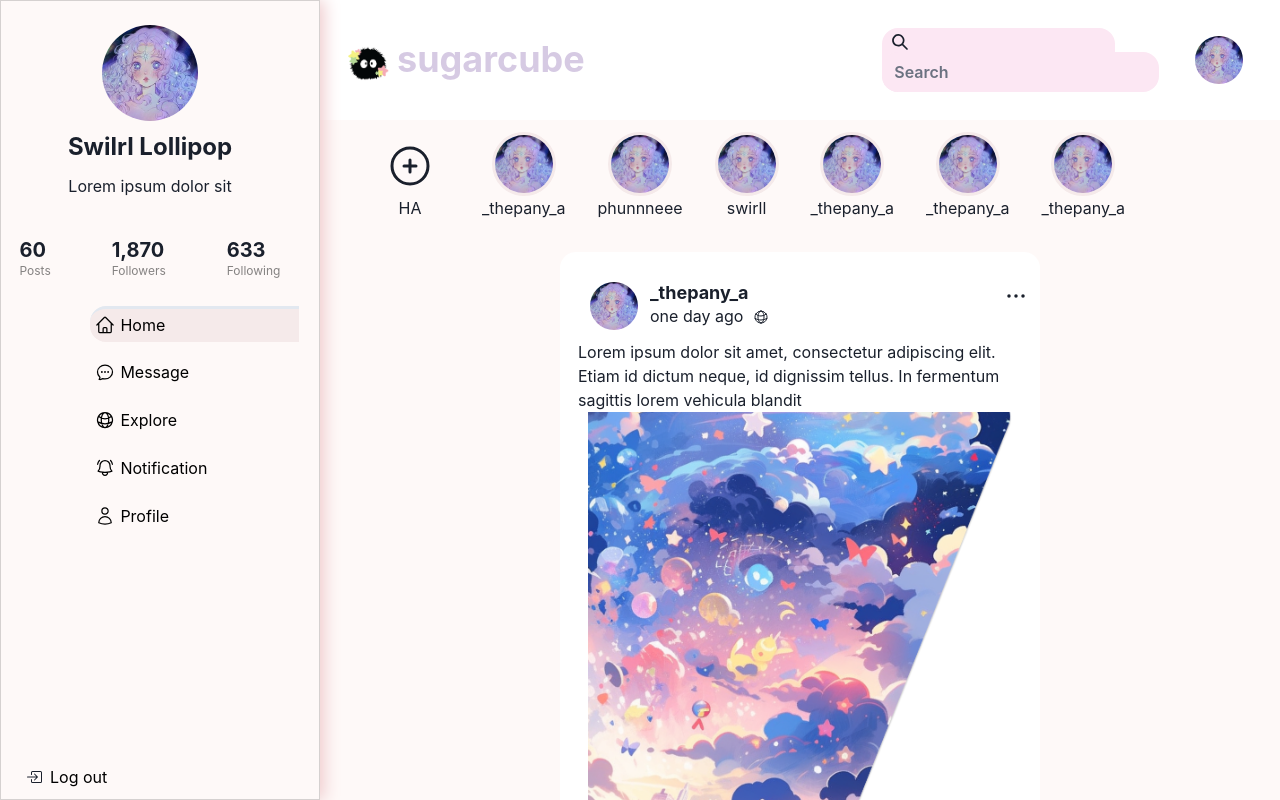
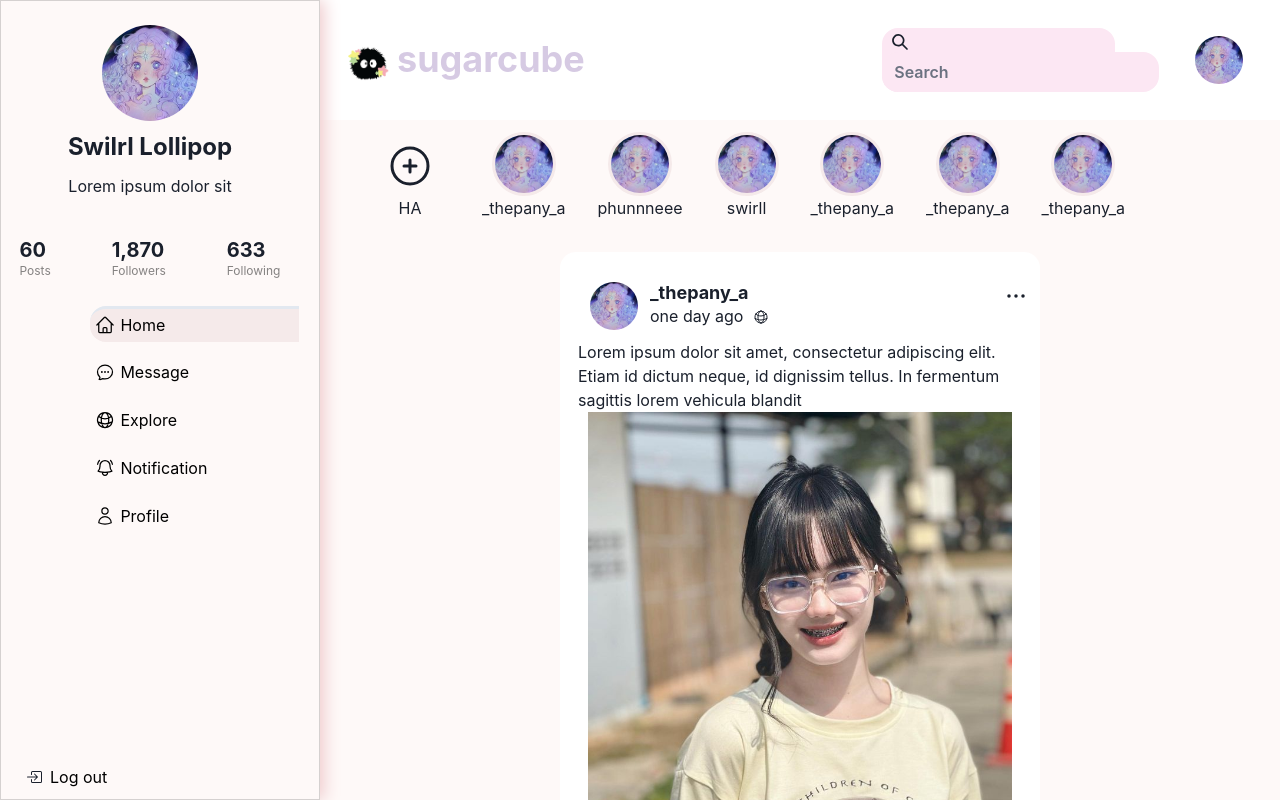
Before and after one commit to Hoanghuygia/social-media-site, a React (Vite) app in the folder client/: page / in a window 1280 px wide. Built offline with nearby package versions, Linux system fonts and the light colour scheme; no server answers.

Commit message:
delete useless part

```diff
--- a/client/src/pages/home/components/Post.jsx
+++ b/client/src/pages/home/components/Post.jsx
@@ -8,6 +8,7 @@ import {
     HiHeart
 } from "react-icons/hi2";
 import {useState } from 'react';
+
 
 function Post({ data }) {
     const { channel, time, type, content, like, comment, share } = data;
--- a/client/src/pages/home/components/PostInfor.jsx
+++ b/client/src/pages/home/components/PostInfor.jsx
@@ -11,6 +11,7 @@ function PostInfor({infor, icon, onClick}) {
             align='center'
             flex="1"
             onClick={onClick}
+            _hover={{ bg: "#fcc5f7" }}
         >
             <Icon boxSize={6} as={icon}/> {infor}
         </Button>
--- a/client/src/pages/home/components/PostZone.jsx
+++ b/client/src/pages/home/components/PostZone.jsx
@@ -10,7 +10,7 @@ const data = [
       text: `Lorem ipsum dolor sit amet, consectetur adipiscing elit. Etiam
         id dictum neque, id dignissim tellus. In fermentum sagittis
         lorem vehicula blandit`,
-      image: "/img/Star.png"
+      image: "/img/image_1.png"
     },
     like: 100,
     comment: 56,
@@ -47,12 +47,14 @@ const data = [
 
 function PostZone() {
   return (
+    <>
       <Flex h={"100%"} w={"50%"} flexDir={"column"} gap={2}>
         {data.map((postData, index) => (
           <Post key={index} data={postData} />
         ))}
         <Spacer/>
       </Flex>
+    </>
   );
 }
 
--- a/client/src/pages/profile/ProfileHeader.jsx
+++ b/client/src/pages/profile/ProfileHeader.jsx
@@ -12,8 +12,8 @@ const ProfileHeader = () => {
   };
 
   return (
-    <div className="w-full">
-      <div className="bg-white h-72 ">
+    <div className="w-full relative">
+      <div className=" bg-white h-72 ">
         <img
           src={BannerImage}
           alt="Profile Banner"
@@ -28,7 +28,7 @@ const ProfileHeader = () => {
             <TbUserEdit className="h-5 w-5" />
           </button>
         </div>
-        <div className="absolute top-[20%] left-[52%] translate-y-1/2 flex flex-col items-center justify-center">
+        <div className="absolute top-[20%] left-[39%] translate-y-1/2 flex flex-col items-center justify-center">
           <div className="relative w-[175px] h-[175px] rounded-full overflow-hidden border-[6px] border-pastel-pink-100">
             <img
               src={avatar}
```
Lines whose indentation alone changed are shown as unchanged.
